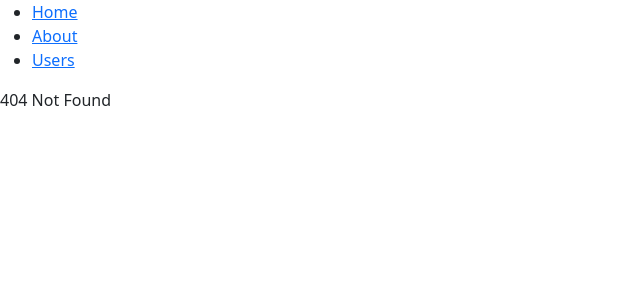
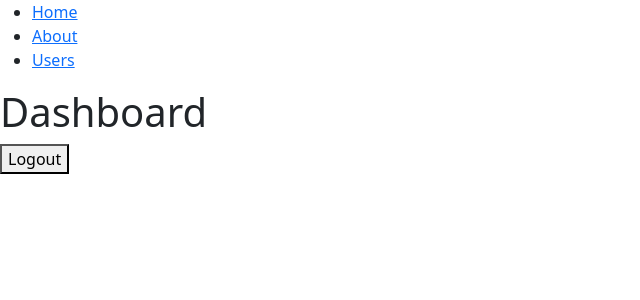
Before and after one commit to Zekret/react-route, a React (Create React App) app: page /dashboard in a window 1280 px wide. Before the commit this address had no page. Shown: the top 300 px of the page, without its empty margins (0-640 px from the left). Built offline with nearby package versions, Linux system fonts and the light colour scheme.

Commit message:
update: useNavigate in Dashboard

```diff
--- a/src/App.js
+++ b/src/App.js
@@ -6,6 +6,7 @@ import NotFoundPage from './pages/NotFoundPage';
 import NavBar from './components/NavBar';
 import UsersPage from './pages/UsersPage';
 import UserPage from './pages/UserPage';
+import Dashboard from './pages/Dashboard';
 //Punto de entrada donde se renderizan todas las vistas y componentes.
 
 
@@ -19,6 +20,7 @@ function App() {
         <Route path='/users' element={<UsersPage />} />
         <Route path='/usuarios' element={<Navigate to="users" />} />
         <Route path='/users/:id' element={<UserPage />} />
+        <Route path='/dashboard' element={<Dashboard />} />
         <Route path='*' element={<NotFoundPage />} />
       </Routes>
     </Router>
--- /dev/null
+++ b/src/pages/Dashboard.js
@@ -0,0 +1,22 @@
+import React from 'react';
+import { useNavigate } from 'react-router-dom';
+
+const Dashboard = () => {
+
+    const navigate = useNavigate();
+
+    const handleClick = () => {
+        navigate('/')
+    }
+
+    return (
+        <div>
+            <h1>Dashboard</h1>
+            <button onClick={handleClick}>
+                Logout
+            </button>
+        </div>
+    );
+};
+
+export default Dashboard;
```
